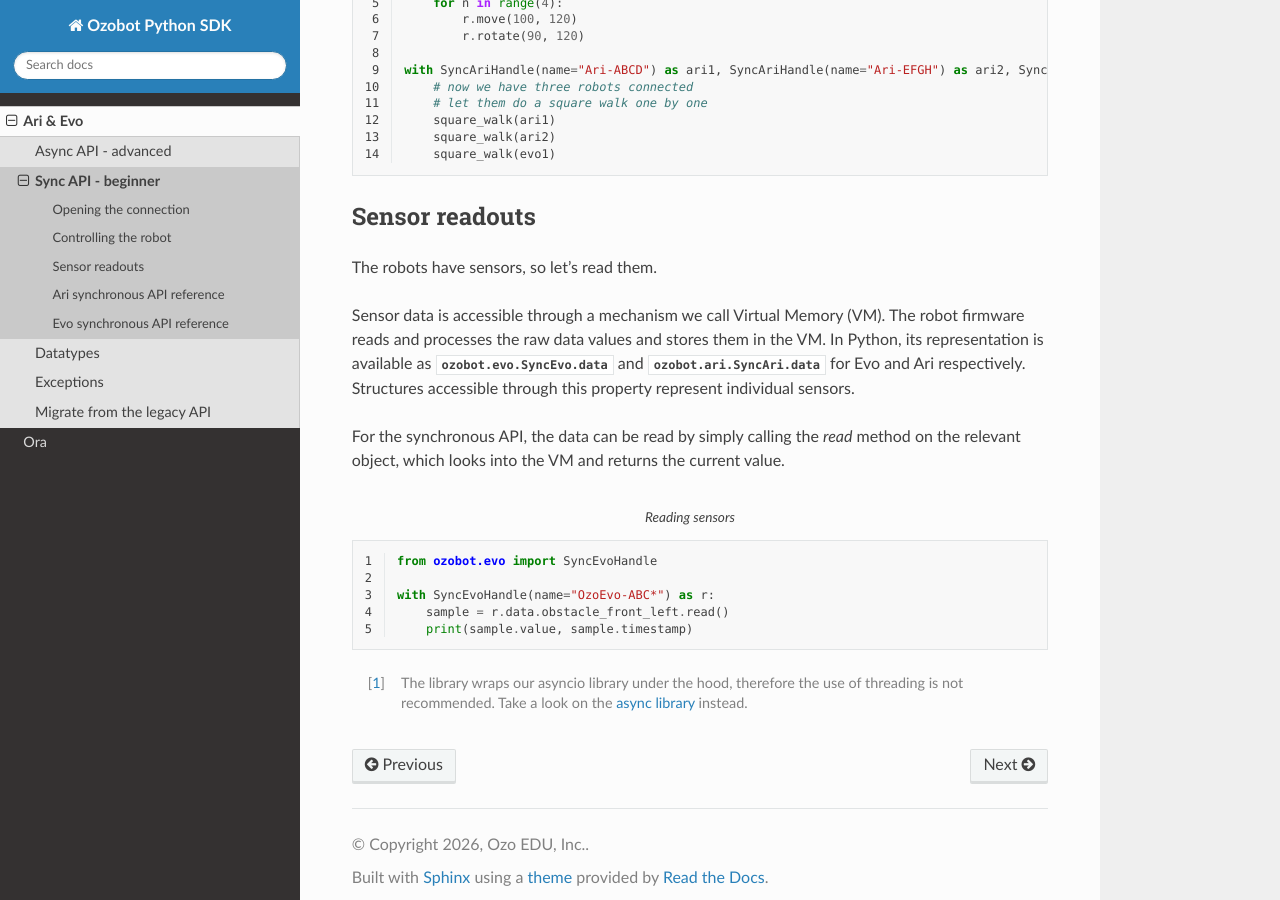
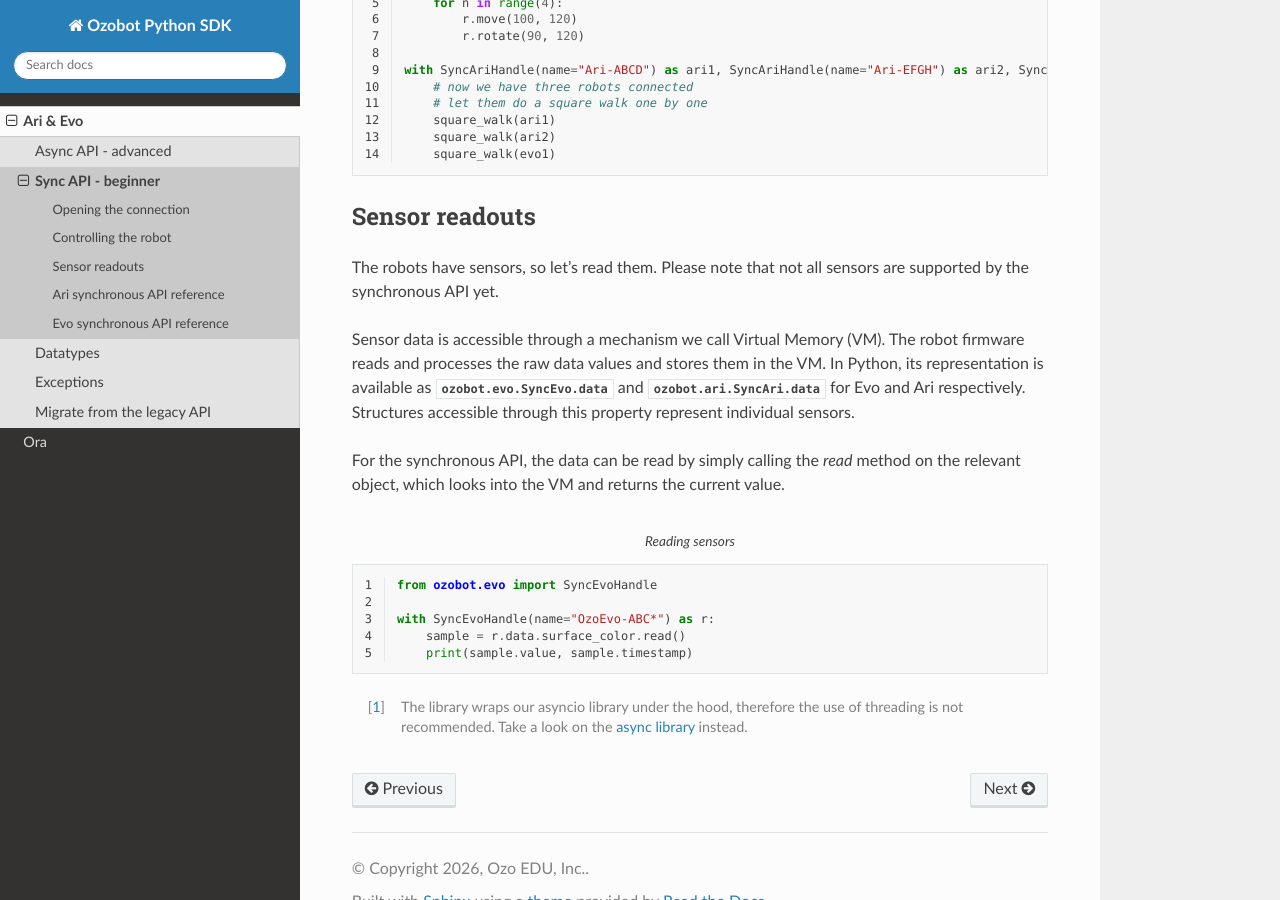
Before and after one commit to ozobot/python-libraries, a Sphinx documentation site: the page built from docs/source/linefollower/sync/intro.rst, in a window 1280 px wide and 900 px high, scrolled down 2329 px. Built offline with Sphinx 7.4.7 and the Read the Docs theme 3.1.0, drawn with Linux system fonts in a browser that asks for light colours.

Commit message:
docs: correcting an sensor readout example in Sync API

```diff
--- a/docs/source/linefollower/sync/intro.rst
+++ b/docs/source/linefollower/sync/intro.rst
@@ -130,7 +130,7 @@
 
 Sensor readouts
 ---------------
-The robots have sensors, so let's read them.
+The robots have sensors, so let's read them. Please note that not all sensors are supported by the synchronous API yet.
 
 Sensor data is accessible through a mechanism we call Virtual Memory (VM). The robot firmware reads and processes the raw data values and stores them in the VM. In Python,
 its representation is available as :py:attr:`ozobot.evo.SyncEvo.data` and :py:attr:`ozobot.ari.SyncAri.data` for Evo and Ari respectively. Structures accessible through this property
@@ -145,7 +145,7 @@
   from ozobot.evo import SyncEvoHandle
 
   with SyncEvoHandle(name="OzoEvo-ABC*") as r:
-      sample = r.data.obstacle_front_left.read()
+      sample = r.data.surface_color.read()
       print(sample.value, sample.timestamp)
 
 
```
